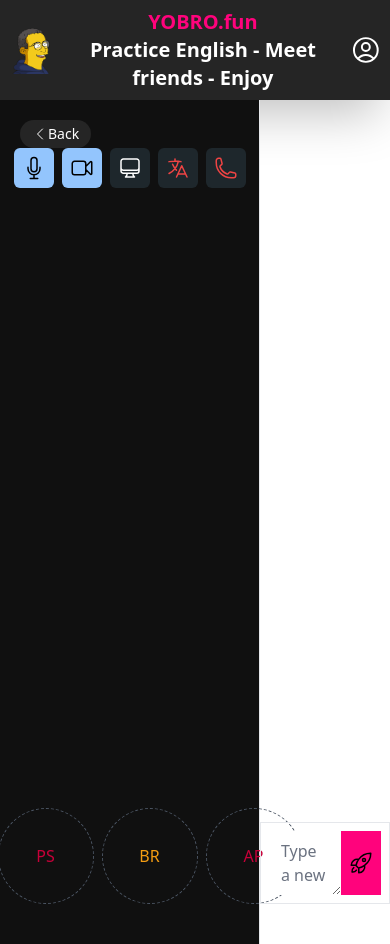
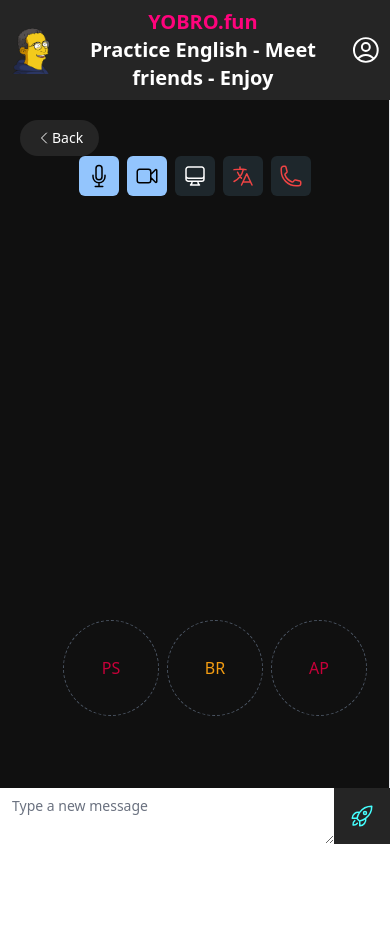
Before and after one commit to goffxnca/yallyo-web, a Next.js app: page /rooms/r2 in a window 390 px wide. After the commit the page ends 844 px from the top, so only its background shows below. Built offline with nearby package versions, Linux system fonts and the light colour scheme.

Commit message:
adjust layouts of chat screen

```diff
--- a/src/components/Forms/NewRoomForm.tsx
+++ b/src/components/Forms/NewRoomForm.tsx
@@ -30,8 +30,8 @@ interface Props {
 const NewRoomForm = ({ onSubmit }: Props) => {
   return (
     <div className="p-10 w-[400px]">
-      <h2 className="text-2xl my-4 text-accent2 text-center">
-        Create new chat room
+      <h2 className="text-accent2 text-3xl text-center mb-6">
+        Create Chat Room
       </h2>
 
       <div>
--- a/src/components/Layout.tsx
+++ b/src/components/Layout.tsx
@@ -8,9 +8,10 @@ interface Props {
 const Layout = ({ children }: Props) => {
   // return <div className="p-10 md:p-20 max-w-[1240px] m-auto">{children}</div>;
   return (
-    <div className="">
+    <div className="h-screen flex flex-col">
       <Header />
-      {children}
+      <main className="flex-grow bg-gray-300">{children}</main>
+      {/* <footer className="h-16 bg-gray-500">Footer</footer> */}
     </div>
   );
 };
--- a/src/components/Layouts/HeaderControls.tsx
+++ b/src/components/Layouts/HeaderControls.tsx
@@ -5,9 +5,10 @@ import {
 
 interface Props {
   onClickCreateRoom: Function;
+  onClickShowRules: Function;
 }
 
-const HeaderControls = ({ onClickCreateRoom }: Props) => {
+const HeaderControls = ({ onClickCreateRoom, onClickShowRules }: Props) => {
   return (
     <div className="flex gap-x-4 justify-center md:justify-end">
       <div
@@ -23,7 +24,7 @@ const HeaderControls = ({ onClickCreateRoom }: Props) => {
       <div
         className="flex items-center text-white group cursor-pointer bg-secondary p-2 rounded-lg"
         onClick={() => {
-          onClickCreateRoom();
+          onClickShowRules();
         }}
       >
         <InformationCircleIcon className="h-10 w-10 group-hover:text-accent2" />
--- a/src/components/Rooms/RoomDetail.tsx
+++ b/src/components/Rooms/RoomDetail.tsx
@@ -25,9 +25,9 @@ const RoomDetail = () => {
   }, [router]);
 
   return (
-    <div className="flex h-full">
+    <div className="md:flex h-full">
       {/* Main Content */}
-      <div className="w-2/3 p-5 relative border-r border-solid border-gray-200 bg-primary">
+      <div className="md:w-2/3 p-5 md:relative border-r border-solid border-gray-200 bg-primary h-full">
         <Button text="Back" emitClick={() => {}} />
         <div className="flex justify-center">
           <div className="bg-blue-300 p-2 mx-1 rounded-md">
@@ -46,7 +46,7 @@ const RoomDetail = () => {
             <PhoneIcon className="w-6 h-6 text-red-500" />
           </div>
         </div>
-        <div className="absolute bottom-10 w-full">
+        <div className="absolute bottom-32 md:bottom-10 w-full">
           <div className="flex justify-center">
             <ul className="flex gap-2">
               {room?.joiners.map((joiner) => (
@@ -57,15 +57,15 @@ const RoomDetail = () => {
         </div>
       </div>
       {/* Sidebar */}
-      <div className="w-1/3 relative">
-        <div className="absolute bottom-10 w-full p-2 border">
-          <div className="flex w-full bg-red-200">
+      <div className="md:w-1/3 md:relative bg-gray-300">
+        <div className="absolute bottom-0 w-full">
+          <div className="flex w-ful">
             <textarea
-              className="w-full outline-none border-none"
+              className="w-full outline-none border-none text-sm "
               placeholder="Type a new message"
               spellCheck={false}
             />
-            <div className="bg-accent1 p-2 flex items-center cursor-pointer">
+            <div className="bg-secondary px-4 flex items-center cursor-pointer text-accent2">
               <RocketLaunchIcon className="w-6 h-6" />
             </div>
           </div>
--- /dev/null
+++ b/src/components/Rules.tsx
@@ -0,0 +1,32 @@
+import Image from "next/image";
+
+const Rules = () => {
+  const rules = [
+    "Respect others: Users must show respect towards other users at all times. No form of harassment, hate speech, or bullying will be tolerated",
+    "No explicit content: Users must not share any explicit or offensive content, including nudity, sexual content, or violence",
+    "No spamming: Users must not spam the chat room with repetitive messages, links, or promotions",
+    "No sharing personal information: Users must not share any personal information, including phone numbers, email addresses, or social media handles.",
+    "No hacking or cheating: Users must not use any hacking or cheating tools to manipulate the website or the chat room",
+    "No illegal activities: Users must not engage in any illegal activities, including sharing pirated content or promoting illegal substances",
+    "Moderators have final say: Moderators have the final say on all matters related to the chat room. Their decisions must be respected by all users",
+    "User-generated content: Users are responsible for the content they share in the chat room. The website is not responsible for any user-generated content",
+    "Use at your own risk: Users use the chat room at their own risk. The website is not responsible for any damages, losses, or injuries that may occur while using the service.",
+    "Violations will result in consequences: Users who violate any of these rules may be warned, kicked out of the chat room, or banned from the website altogether, depending on the severity of the violation",
+  ];
+  return (
+    <div className="p-10 md:w-[800px] text-white">
+      <h2 className="text-accent2 text-3xl text-center mb-6">
+        Community Rules
+      </h2>
+      <ul className="list-item text-sm">
+        {rules.map((rule, index) => (
+          <li key={index} className="list-disc mb-2">
+            {rule}
+          </li>
+        ))}
+      </ul>
+    </div>
+  );
+};
+
+export default Rules;
--- a/src/components/Uis/Button.tsx
+++ b/src/components/Uis/Button.tsx
@@ -8,15 +8,8 @@ interface Props {
 
 const Button = ({ text, emitClick }: Props) => {
   return (
-    // <button className="bg-tertiary py-2 px-5 rounded-full font-semibold transition-all duration-300  hover:bg-free800 focus:outline-none">
-    //   <ChevronLeftIcon className="w-6 h-6 text-white" />
-    //   <Link href={"/"}>
-    //     <a>Back</a>
-    //   </Link>
-    // </button>
-
     <Link href={"/"} className="text-white">
-      <div className=" items-center bg-secondary inline-flex px-3 py-1 rounded-full">
+      <div className=" items-center bg-secondary inline-flex px-4 py-2 rounded-full">
         <ChevronLeftIcon className="w-4 h-4 text-white" />
         <span className="text-sm">Back</span>
       </div>
--- a/src/pages/index.tsx
+++ b/src/pages/index.tsx
@@ -9,11 +9,14 @@ import Modal from "@/components/Modals/Modal";
 import NewRoomForm from "@/components/Forms/NewRoomForm";
 import HeaderControls from "@/components/Layouts/HeaderControls";
 import { UsersIcon } from "@heroicons/react/20/solid";
+import Rules from "@/components/Rules";
 
 const Home = () => {
   const [showFriendPopup, setShowFriendPopup] = useState<boolean>(false);
   const [showNewRoomFormModal, setShowNewRoomFormModal] =
     useState<boolean>(false);
+  const [showRules, setShowRules] = useState<boolean>(false);
+
   const [currentLang, setCurrentLang] = useState("");
   const [currentLevel, setCurrentLevel] = useState("");
 
@@ -60,6 +63,9 @@ const Home = () => {
       <HeaderControls
         onClickCreateRoom={() => {
           setShowNewRoomFormModal(true);
+        }}
+        onClickShowRules={() => {
+          setShowRules(true);
         }}
       />
       {/* <hr /> */}
@@ -140,6 +146,17 @@ const Home = () => {
           />
         </Modal>
       )}
+
+      {showRules && (
+        <Modal
+          showCloseButton={true}
+          emitClose={() => {
+            setShowRules(false);
+          }}
+        >
+          <Rules />
+        </Modal>
+      )}
     </main>
   );
 };
--- a/src/pages/rooms/[id].tsx
+++ b/src/pages/rooms/[id].tsx
@@ -1,11 +1,7 @@
 import RoomDetail from "@/components/Rooms/RoomDetail";
 
 const RoomSession = () => {
-  return (
-    <div className="h-screen">
-      <RoomDetail />
-    </div>
-  );
+  return <RoomDetail />;
 };
 
 export default RoomSession;
```
